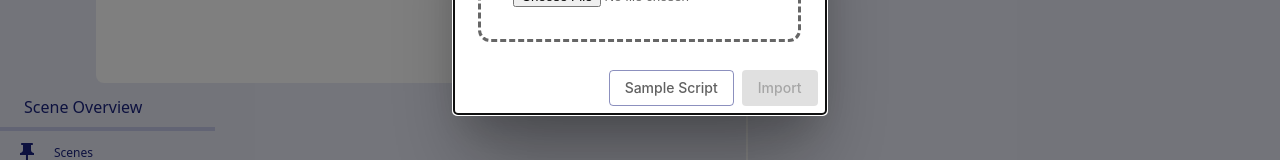
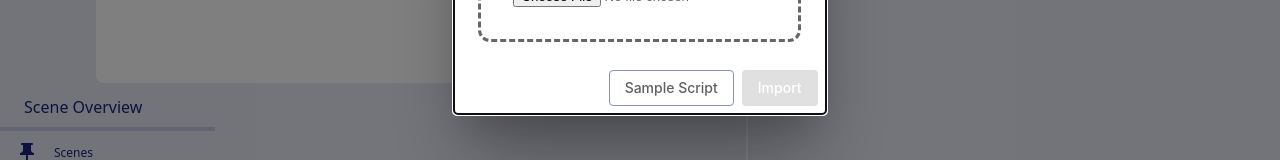
Before and after one commit to annaliferous/StoryScope, a React (Vite) app: page / in a window 1280 px wide. Shown: the part 413-573 px from the top of the page. Built offline with nearby package versions, Linux system fonts and the light colour scheme.

Commit message:
Import button text stays white

```diff
--- a/src/components/WelcomeDialog.tsx
+++ b/src/components/WelcomeDialog.tsx
@@ -61,6 +61,10 @@ export default function WelcomeDialog({
           disabled={fdxFileUrl === FDX_FILE_DEFAULT}
           onClick={() => onChange(fdxFileUrl)}
           autoFocus
+          sx={{
+            color: "#e8eaf6",
+            "&.Mui-disabled": { color: "#ffffff" },
+          }}
         >
           Import
         </Button>
```
